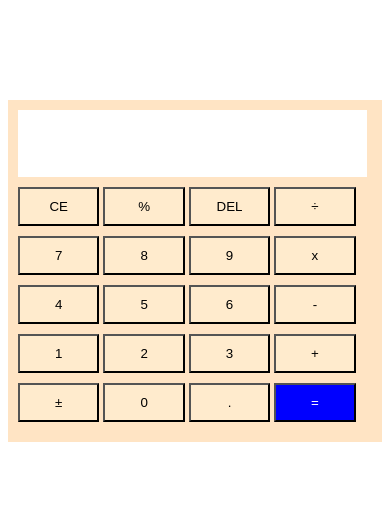
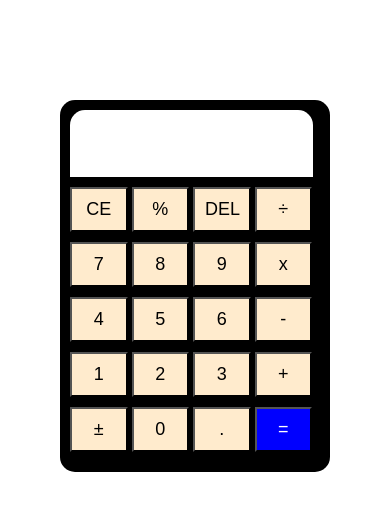
Before and after one commit to EzePaulNwachukwu/calculator, a plain HTML site: page index.html in a window 390 px wide. Drawn offline with Linux system fonts and the light colour scheme.

Commit message:
wellDesighned

```diff
--- a/calculator.css
+++ b/calculator.css
@@ -10,17 +10,24 @@
   width: 250px;
   margin: auto;
   padding: 10px;
-  background-color: bisque;
+  background-color: black;
 }
+
 .result-input {
   font-weight: bolder;
   font-size: xx-large;
   text-align: right;
+  width: 80%;
+  margin: auto;
+  border: 0px;
+  padding: 20px;
+  margin-bottom: 15px;
+  background-color: #ffff;
+}
+
+.inp {
   width: 90%;
-  border: 0px;
-  padding: 15px;
-  margin-bottom: 10px;
-  background-color: #ffff;
+  margin: auto;
 }
 
 button {
@@ -29,6 +36,12 @@ button {
   margin-bottom: 10px;
   background-color: blanchedalmond;
 }
+
+.allBtn {
+  width: 90%;
+  margin: auto;
+}
+
 @media (max-width:760px) {
   .button-eqt {
     background-color: #0000ff;
@@ -36,30 +49,49 @@ button {
     padding: 10px;
     width: 23%;
     margin-bottom: 10px;
+    font-size: 18px;
+  }
+main{
+  margin-top:100px ;
+}
+  .calculator-body {
+    width: 250px;
+    margin: auto;
+    padding: 10px;
+    background-color: black;
+    border-radius: 15px;
   }
 
-.calculator-body {
-  width: auto;
-  margin: auto;
-  margin-top: 100px;
-  padding: 10px;
-  background-color: bisque;
-}
   .result-input {
     font-weight: bolder;
     font-size: xx-large;
     text-align: right;
-  width: 90%;
+    width:85%;
+    margin: auto;
     border: 0px;
     padding: 15px;
     margin-bottom: 10px;
     background-color: #ffff;
+    border-top-left-radius: 15px;
+    border-top-right-radius: 15px;
+  }
+
+  .inp {
+    width:auto ;
+    margin: auto;
   }
 
   button {
     padding: 10px;
     width: 23%;
+    font-size: 18px;
+    text-align: center;
     margin-bottom: 10px;
     background-color: blanchedalmond;
   }
+
+  .allBtn {
+    width: auto;
+    margin: auto;
   }
+}
--- a/index.html
+++ b/index.html
@@ -9,11 +9,11 @@
   <body>
     <main>
       <div class="calculator-body">
-        <div>
-          <input type="text" class="result-input" />
+        <div class="inp">
+          <input type="text" class="result-input" readonly />
         </div>
 
-        <div>
+        <div class="allBtn">
           <button class="clear" onclick="clearr()">CE</button>
           <button>%</button>
           <button class="dell" onclick="deletee()">DEL</button>
```
Lines whose indentation alone changed are shown as unchanged.
